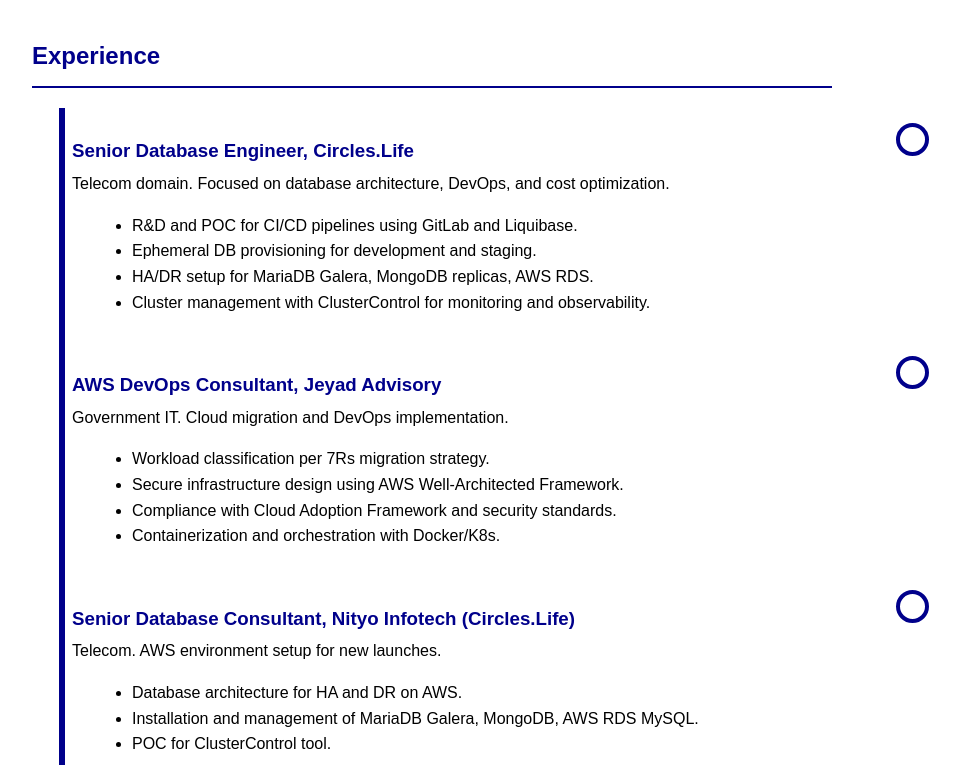
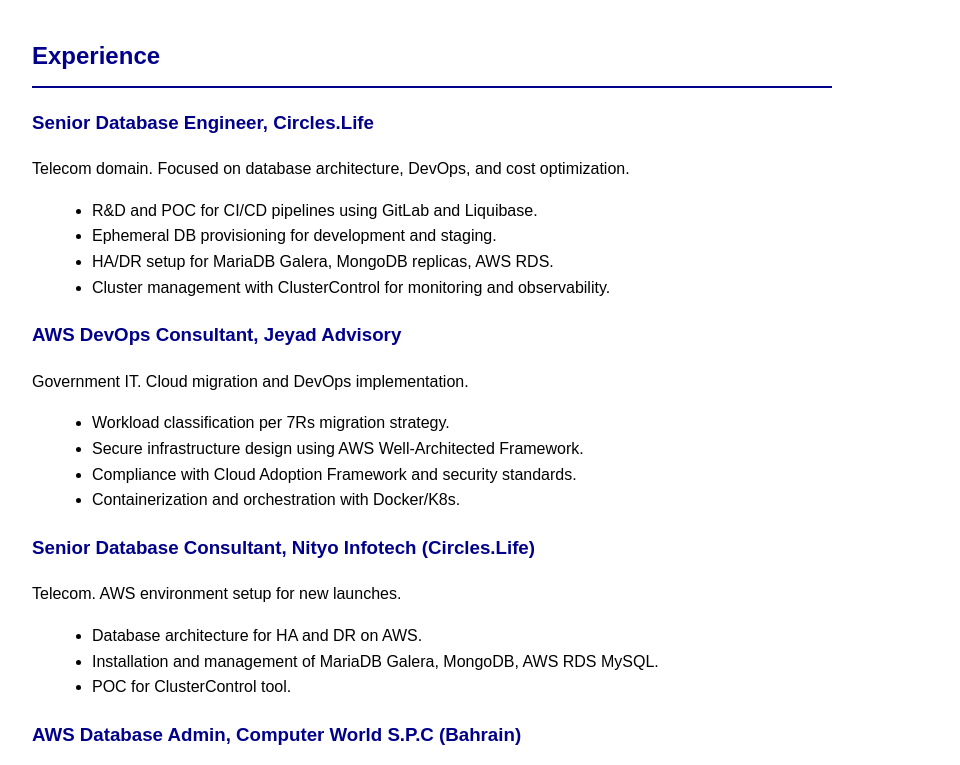
Before and after one commit to h4ck3risalive/website, a plain HTML site: page index.html in a window 1280 px wide. Shown: the part 882-1647 px from the top of the page, without its empty margins (208-1168 px from the left). Drawn offline with Linux system fonts and the light colour scheme.

Commit message:
Reverted timeline to simple text styling like karpathy.ai

```diff
--- a/style.css
+++ b/style.css
@@ -53,50 +53,12 @@ section h2 {
     padding-bottom: 10px;
 }
 
-.timeline {
-    position: relative;
-    max-width: 800px;
-    margin: 0 auto;
+.timeline .entry {
+    margin-bottom: 20px;
 }
 
-.timeline::after {
-    content: '';
-    position: absolute;
-    width: 6px;
-    background-color: #00008b;
-    top: 0;
-    bottom: 0;
-    left: 30px;
-    margin-left: -3px;
-}
-
-.timeline .entry {
-    padding: 10px 40px;
-    position: relative;
-    background-color: inherit;
-    width: 100%;
-}
-
-.timeline .entry::after {
-    content: '';
-    position: absolute;
-    width: 25px;
-    height: 25px;
-    right: -17px;
-    background-color: white;
-    border: 4px solid #00008b;
-    top: 15px;
-    border-radius: 50%;
-    z-index: 1;
-}
-
-.timeline .entry h3 {
+.timeline h3 {
     color: #00008b;
-    margin-bottom: 5px;
-}
-
-.timeline .entry p {
-    margin: 5px 0;
 }
 
 ul {
```
